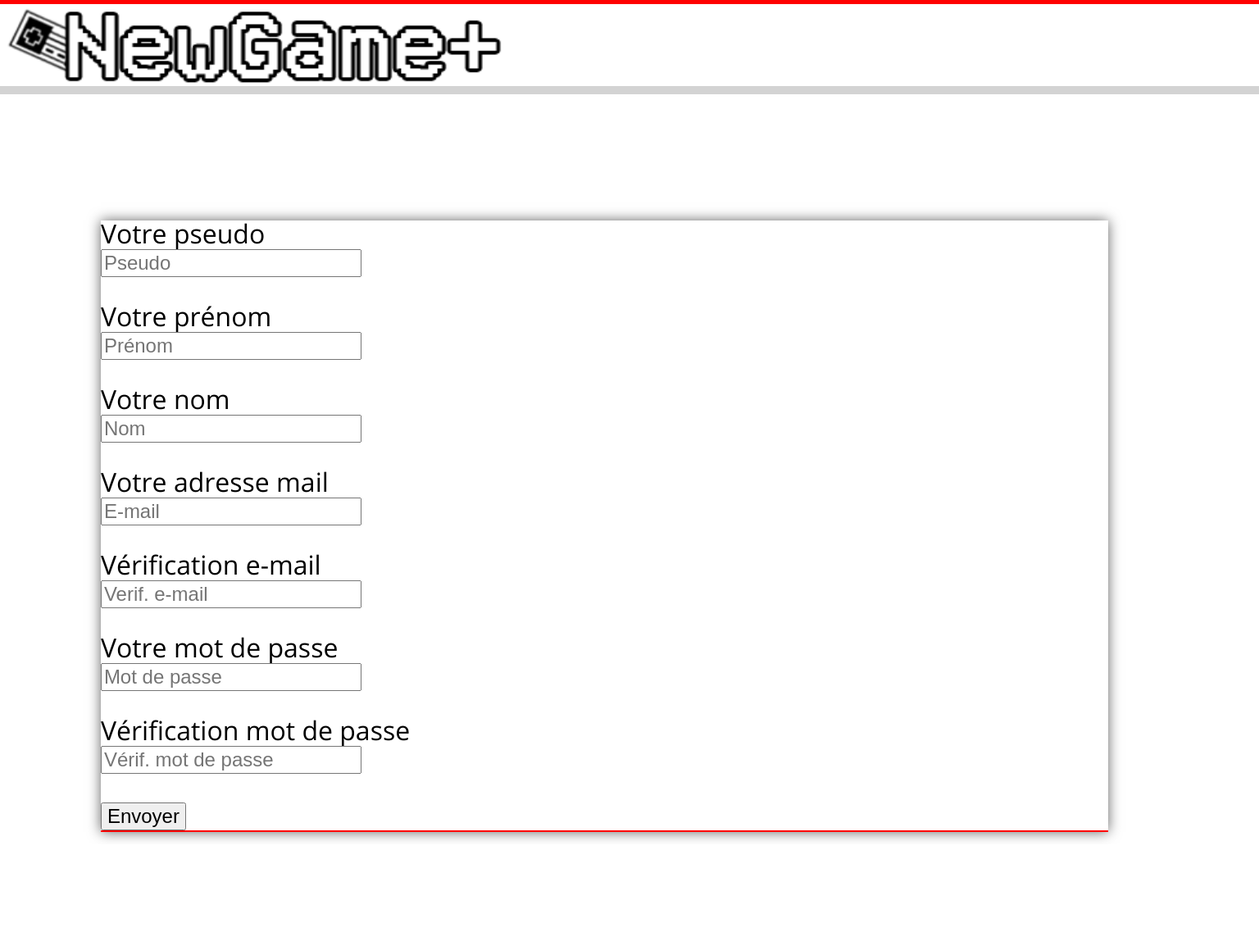
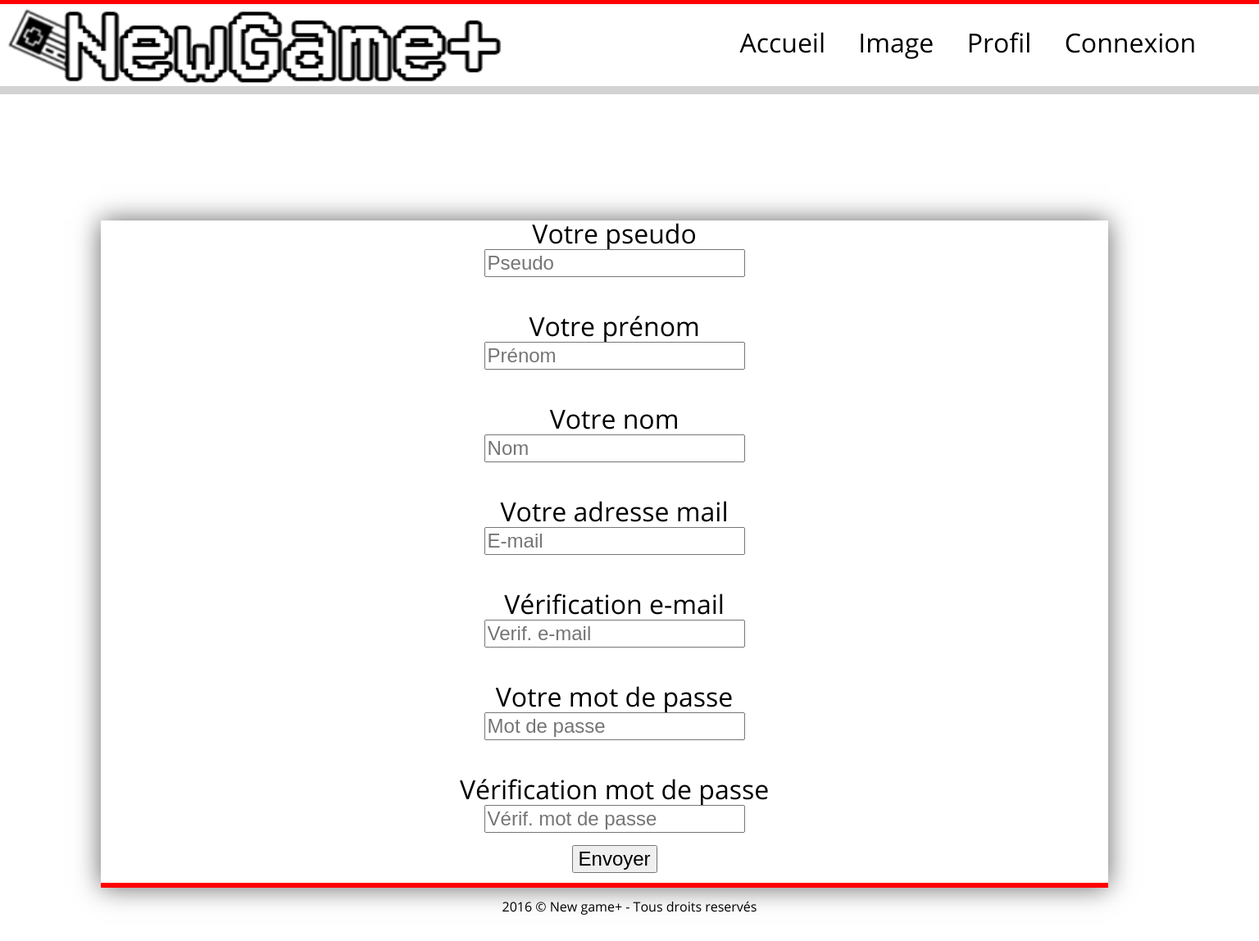
Before and after one commit to FlorianDesjouis/NewGame-.dev2018-my_blog, a PHP site: page /view/index_registration.php in a window 1536 px wide. Shown: the whole page at 82% size. Before the commit the page ends 1026 px from the top, so only its background shows below. Run offline with PHP 8.4, Linux system fonts and the light colour scheme.

Commit message:
create.php responsive css + home.php responsive desktop and 1441px + index_registration.php responsive desktop + 1441px

```diff
--- a/php/mvc/public/css/style.css
+++ b/php/mvc/public/css/style.css
@@ -127,8 +127,43 @@ a.article {
 
 .registerForm{
     font-size: 1rem;
+    margin-left: 2%;
+}
+.field {
+    margin-bottom: 2%;
+}
+.desktopMenu {
+    display: none;
 }
 
+/*---STYLE CREATE ARTICLE---*/
+
+.form {
+    display: inline-block;
+    width: 90%;
+    margin: 5% 5% 5% 5%;
+    font-size: 1.3rem;
+    line-height: 1.2rem;
+    border: 1px solid #000000;
+    border-radius: 10px;
+    background-color: #FFFFFF;
+    box-shadow: 0px 0px 15px rgb(100,100,100);
+    color: #000000;
+}
+.marginForm {
+    margin-left: 2%;
+}
+.textArea {
+    width: 80%;
+    height: 4rem;
+}
+.createArticle {
+    font-size: 1rem;
+    text-align: center;
+}
+.dateSize {
+    font-size: 1rem;
+}
 @media screen and (min-width: 641px) {
 
     /* -------------STYLE HOME.PHP  MOBILE FIRST MODELE IPAD ----------*/
@@ -219,7 +254,7 @@ a.article {
         width: 100%;
         height: 50px;
     }
-<<<<<<< HEAD
+/*<<<<<<< HEAD
 
     /*---STYLE INDEX REGISTRATION---*/
 
@@ -232,15 +267,48 @@ a.article {
 
     .registerForm{
         font-size: 2rem;
+        text-align: center;
     }
 
     .field{
         font-size: 1.5rem;
+        margin-bottom: 1%;
     }
-}
-=======
     .desktopMenu {
         display: none;
+    }
+/*=======*/
+    /*---STYLE CREATE ARTICLE---*/
+    .form {
+        text-align: center;
+        display: inline-block;
+        width: 90%;
+        margin: 10% 5% 5% 5%;
+        font-size: 1.3rem;
+        line-height: 1.2rem;
+        border: 1px solid #000000;
+        border-radius: 10px;
+        background-color: #FFFFFF;
+        box-shadow: 0px 0px 15px rgb(100,100,100);
+        color: #000000;
+    }
+    .marginForm {
+        text-align: center;
+    }
+    .textArea {
+        width: 80%;
+        height: 12rem;
+        margin-bottom: 2%;
+    }
+    .createArticle {
+        font-size: 1.5rem;
+        text-align: center;
+        margin-bottom: 2%;
+        margin-top: 2%;
+    }
+    .dateSize {
+        font-size: 1.3rem;
+        display: inline-block;
     }
 }
 @media screen and (min-width: 1025px) {
@@ -292,8 +360,76 @@ a.article {
     .blockText {
         margin: 2% 3% 2% 3%;
     }
+
+    /*---STYLE INDEX REGISTRATION---*/
+
+    .blockForm{
+        border-bottom: 6px solid #ff0000;
+        box-shadow: 0 0 30px rgb(100,100,100);
+        width: 80%;
+        margin: 10% 1% 1% 8%;
+    }
+
+    .registerForm{
+        font-size: 2rem;
+        text-align: center;
+    }
+
+    .field{
+        font-size: 1.5rem;
+        margin-bottom: 1%;
+    }
     .desktopMenu {
+        display: inline-block;
+        font-size: 2rem;
+        float: right;
+        margin-top: 3%;
+    }
+    .desktopMenu a {
+        text-decoration: none;
+        color: #000000;
+    }
+    .desktopMenu a:hover {
+        text-decoration: none;
+        color: gray;
+    }
+    .menu {
         display: none;
+    }
+    .blockLogo {
+        float: left;
+    }
+    /*---STYLE CREATE ARTICLE---*/
+    .form {
+        text-align: center;
+        display: inline-block;
+        width: 90%;
+        margin: 5% 5% 5% 5%;
+        font-size: 1.3rem;
+        line-height: 1.2rem;
+        border: 1px solid #000000;
+        border-radius: 10px;
+        background-color: #FFFFFF;
+        box-shadow: 0px 0px 15px rgb(100,100,100);
+        color: #000000;
+    }
+    .marginForm {
+        text-align: center;
+    }
+    .textArea {
+        width: 80%;
+        height: 18rem;
+        margin-bottom: 2%;
+    }
+    .createArticle {
+        font-size: 2.5rem;
+        text-align: center;
+        margin-bottom: 2%;
+        margin-top: 2%;
+    }
+    .dateSize {
+        font-size: 1.5rem;
+        display: inline-block;
     }
 }
 @media screen and (min-width: 1441px) {
@@ -354,5 +490,43 @@ a.article {
     .blockText {
         margin: 2% 3% 2% 3%;
     }
+    /*---STYLE CREATE ARTICLE---*/
+    .form {
+        text-align: center;
+        display: inline-block;
+        width: 90%;
+        height: 60rem;
+        margin: 2% 5% 5% 5%;
+        font-size: 1.3rem;
+        line-height: 1.2rem;
+        border: 1px solid #000000;
+        border-radius: 10px;
+        background-color: #FFFFFF;
+        box-shadow: 0px 0px 15px rgb(100,100,100);
+        color: #000000;
+    }
+    .marginForm {
+        text-align: center;
+    }
+    .textArea {
+        width: 80%;
+        height: 60%;
+        margin-bottom: 2%;
+        font-size: 1.3rem;
+    }
+    .createArticle {
+        font-size: 2.5rem;
+        text-align: center;
+        margin-bottom: 2%;
+        margin-top: 2%;
+    }
+    .dateSize {
+        font-size: 1.5rem;
+        display: inline-block;
+    }
+    .titleSize {
+        width: 25%;
+        height: 4%;
+        font-size: 2rem;
+    }
 }
->>>>>>> origin/master
--- a/php/mvc/view/index_registration.php
+++ b/php/mvc/view/index_registration.php
@@ -18,10 +18,16 @@
         <a href="#" class="headerIcon" id="headerIcon"></a>
         <nav class="menu">
             <a href="#">Acceuil</a>
-            <a href="#">Article</a>
             <a href="#">Image</a>
-            <a href="#">Vidéos</a>
+            <a href="#">Profil</a>
+            <a href="#">Connexion</a>
         </nav>
+        <div class="desktopMenu">
+            <a href="#">Accueil</a>
+            <a href="#">Image</a>
+            <a href="#">Profil</a>
+            <a href="#">Connexion</a>
+        </div>
     </header>
     <div class="blockForm">
         <form method="post" action="#" class="registerForm">
@@ -31,9 +37,12 @@
             Votre adresse mail <br><input type="email" name="email" placeholder="E-mail" class="field"><br><br>
             Vérification e-mail <br><input type="email" name="check-email" placeholder="Verif. e-mail" class="field"><br><br>
             Votre mot de passe <br><input type="password" name="password" placeholder="Mot de passe" class="field"><br><br>
-            Vérification mot de passe <br><input type="password" name="check-password" placeholder="Vérif. mot de passe" class="field"><br><br>
+            Vérification mot de passe <br><input type="password" name="check-password" placeholder="Vérif. mot de passe" class="field"><br>
             <input type="submit" value="Envoyer" class="field">
         </form>
     </div>
+    <footer class="footer">
+        2016 © New game+ - Tous droits reservés
+    </footer>
 </body>
 </html>
```
